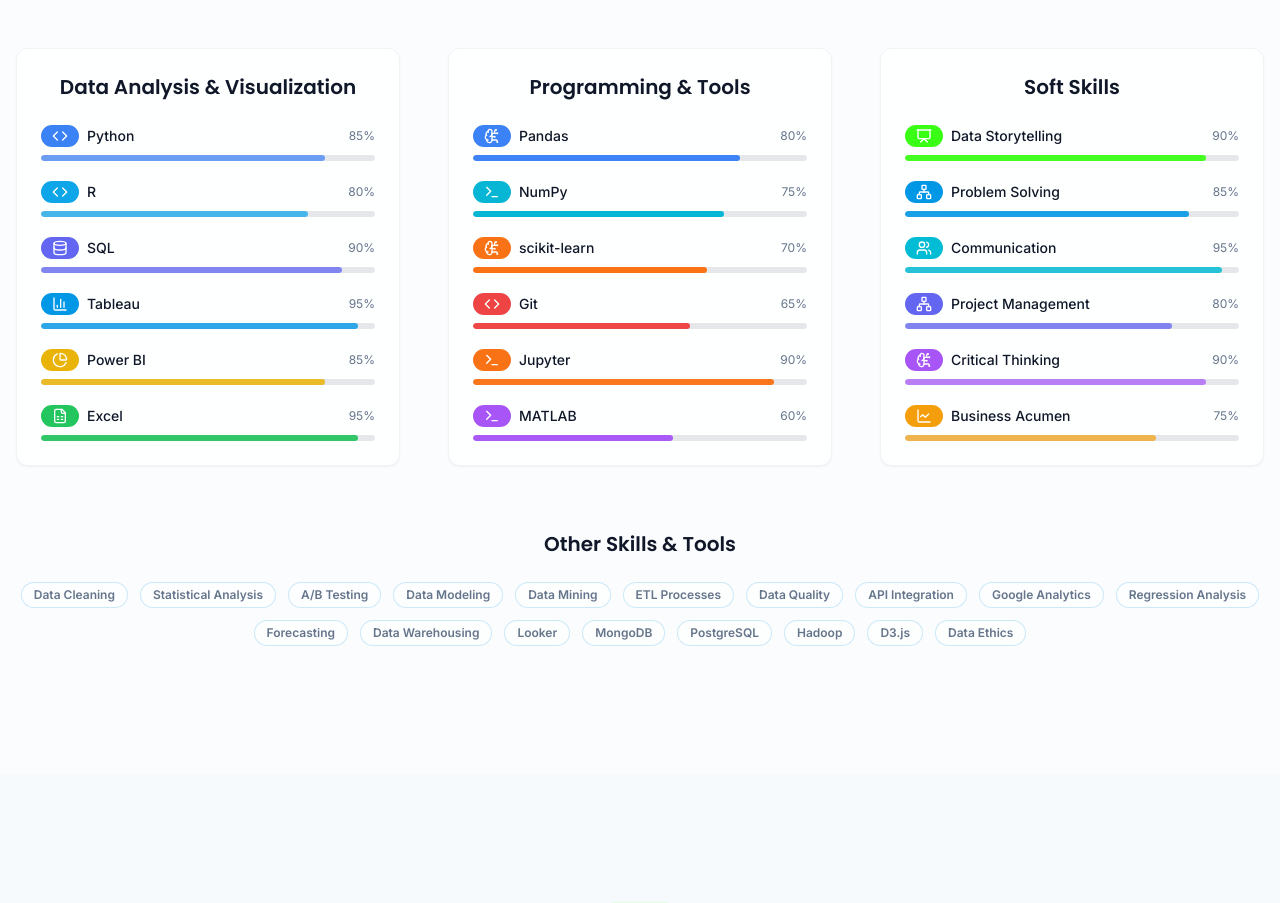
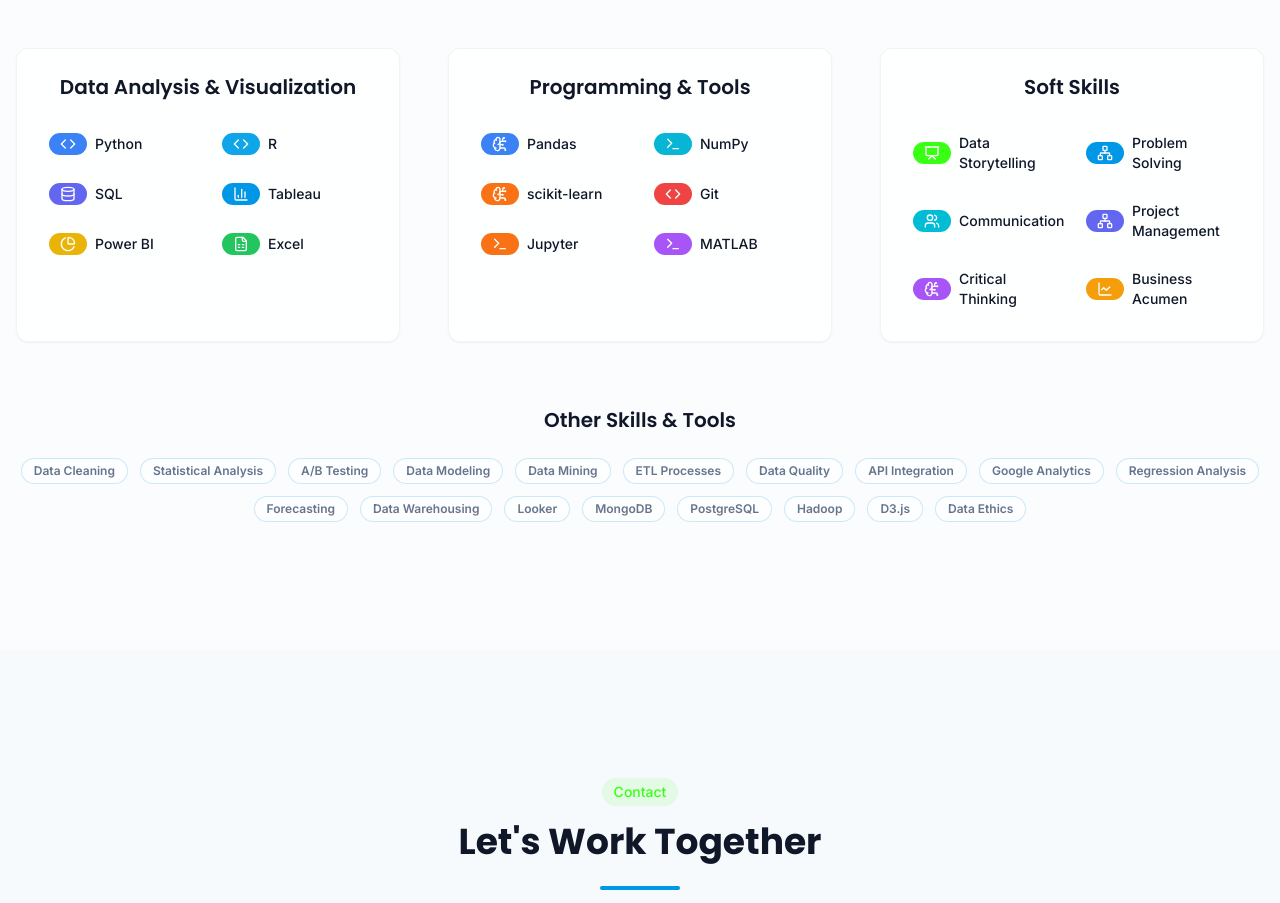
Before and after one commit to pelztheanalyst/portfolio, a React (Vite) app: page / in a window 1280 px wide. Shown: the part 3460-4363 px from the top of the page. Built offline with nearby package versions, Linux system fonts and the light colour scheme.

Commit message:
Refactor skills section
The skills section was refactored to remove progress bars and ratings, and instead list the skills with visual appeal.

```diff
--- a/src/components/Skills.tsx
+++ b/src/components/Skills.tsx
@@ -7,7 +7,6 @@ import {
   PieChart,
   FileSpreadsheet,
   Code,
-  Languages,
   Terminal,
   BrainCircuit,
   Network,
@@ -17,7 +16,6 @@ import {
 
 interface Skill {
   name: string;
-  level: number;
   color: string;
   icon: React.ReactNode;
 }
@@ -32,34 +30,34 @@ const Skills = () => {
     {
       title: "Data Analysis & Visualization",
       skills: [
-        { name: "Python", level: 85, color: "bg-blue-500", icon: <Code className="w-4 h-4" /> },
-        { name: "R", level: 80, color: "bg-sky-500", icon: <Code className="w-4 h-4" /> },
-        { name: "SQL", level: 90, color: "bg-indigo-500", icon: <Database className="w-4 h-4" /> },
-        { name: "Tableau", level: 95, color: "bg-data-blue", icon: <BarChart3 className="w-4 h-4" /> },
-        { name: "Power BI", level: 85, color: "bg-yellow-500", icon: <PieChart className="w-4 h-4" /> },
-        { name: "Excel", level: 95, color: "bg-green-500", icon: <FileSpreadsheet className="w-4 h-4" /> },
+        { name: "Python", color: "bg-blue-500", icon: <Code className="w-4 h-4" /> },
+        { name: "R", color: "bg-sky-500", icon: <Code className="w-4 h-4" /> },
+        { name: "SQL", color: "bg-indigo-500", icon: <Database className="w-4 h-4" /> },
+        { name: "Tableau", color: "bg-data-blue", icon: <BarChart3 className="w-4 h-4" /> },
+        { name: "Power BI", color: "bg-yellow-500", icon: <PieChart className="w-4 h-4" /> },
+        { name: "Excel", color: "bg-green-500", icon: <FileSpreadsheet className="w-4 h-4" /> },
       ],
     },
     {
       title: "Programming & Tools",
       skills: [
-        { name: "Pandas", level: 80, color: "bg-blue-500", icon: <BrainCircuit className="w-4 h-4" /> },
-        { name: "NumPy", level: 75, color: "bg-cyan-500", icon: <Terminal className="w-4 h-4" /> },
-        { name: "scikit-learn", level: 70, color: "bg-orange-500", icon: <BrainCircuit className="w-4 h-4" /> },
-        { name: "Git", level: 65, color: "bg-red-500", icon: <Code className="w-4 h-4" /> },
-        { name: "Jupyter", level: 90, color: "bg-orange-500", icon: <Terminal className="w-4 h-4" /> },
-        { name: "MATLAB", level: 60, color: "bg-purple-500", icon: <Terminal className="w-4 h-4" /> },
+        { name: "Pandas", color: "bg-blue-500", icon: <BrainCircuit className="w-4 h-4" /> },
+        { name: "NumPy", color: "bg-cyan-500", icon: <Terminal className="w-4 h-4" /> },
+        { name: "scikit-learn", color: "bg-orange-500", icon: <BrainCircuit className="w-4 h-4" /> },
+        { name: "Git", color: "bg-red-500", icon: <Code className="w-4 h-4" /> },
+        { name: "Jupyter", color: "bg-orange-500", icon: <Terminal className="w-4 h-4" /> },
+        { name: "MATLAB", color: "bg-purple-500", icon: <Terminal className="w-4 h-4" /> },
       ],
     },
     {
       title: "Soft Skills",
       skills: [
-        { name: "Data Storytelling", level: 90, color: "bg-data-green", icon: <Presentation className="w-4 h-4" /> },
-        { name: "Problem Solving", level: 85, color: "bg-data-blue", icon: <Network className="w-4 h-4" /> },
-        { name: "Communication", level: 95, color: "bg-data-cyan", icon: <Users className="w-4 h-4" /> },
-        { name: "Project Management", level: 80, color: "bg-indigo-500", icon: <Network className="w-4 h-4" /> },
-        { name: "Critical Thinking", level: 90, color: "bg-purple-500", icon: <BrainCircuit className="w-4 h-4" /> },
-        { name: "Business Acumen", level: 75, color: "bg-amber-500", icon: <LineChart className="w-4 h-4" /> },
+        { name: "Data Storytelling", color: "bg-data-green", icon: <Presentation className="w-4 h-4" /> },
+        { name: "Problem Solving", color: "bg-data-blue", icon: <Network className="w-4 h-4" /> },
+        { name: "Communication", color: "bg-data-cyan", icon: <Users className="w-4 h-4" /> },
+        { name: "Project Management", color: "bg-indigo-500", icon: <Network className="w-4 h-4" /> },
+        { name: "Critical Thinking", color: "bg-purple-500", icon: <BrainCircuit className="w-4 h-4" /> },
+        { name: "Business Acumen", color: "bg-amber-500", icon: <LineChart className="w-4 h-4" /> },
       ],
     },
   ];
@@ -90,28 +88,17 @@ const Skills = () => {
             >
               <h3 className="text-xl font-display font-semibold mb-6 text-center">{category.title}</h3>
 
-              <div className="space-y-5">
+              <div className="grid grid-cols-2 gap-3">
                 {category.skills.map((skill, skillIndex) => (
-                  <div key={skill.name} className="space-y-2">
-                    <div className="flex justify-between items-center">
-                      <div className="flex items-center">
-                        <Badge className={`mr-2 ${skill.color} text-white`}>
-                          {skill.icon}
-                        </Badge>
-                        <span className="font-medium text-sm">{skill.name}</span>
-                      </div>
-                      <span className="text-xs text-muted-foreground">{skill.level}%</span>
-                    </div>
-
-                    <div className="skill-bar">
-                      <div
-                        className={`skill-progress ${skill.color}`}
-                        style={{
-                          width: `${skill.level}%`,
-                          animationDelay: `${(categoryIndex * 6 + skillIndex) * 100}ms`
-                        }}
-                      ></div>
-                    </div>
+                  <div
+                    key={skill.name}
+                    className="flex items-center p-2 rounded-lg hover:bg-gray-50 transition-colors"
+                    style={{ animationDelay: `${(categoryIndex * 6 + skillIndex) * 100}ms` }}
+                  >
+                    <Badge className={`mr-2 ${skill.color} text-white`}>
+                      {skill.icon}
+                    </Badge>
+                    <span className="font-medium text-sm">{skill.name}</span>
                   </div>
                 ))}
               </div>
```
